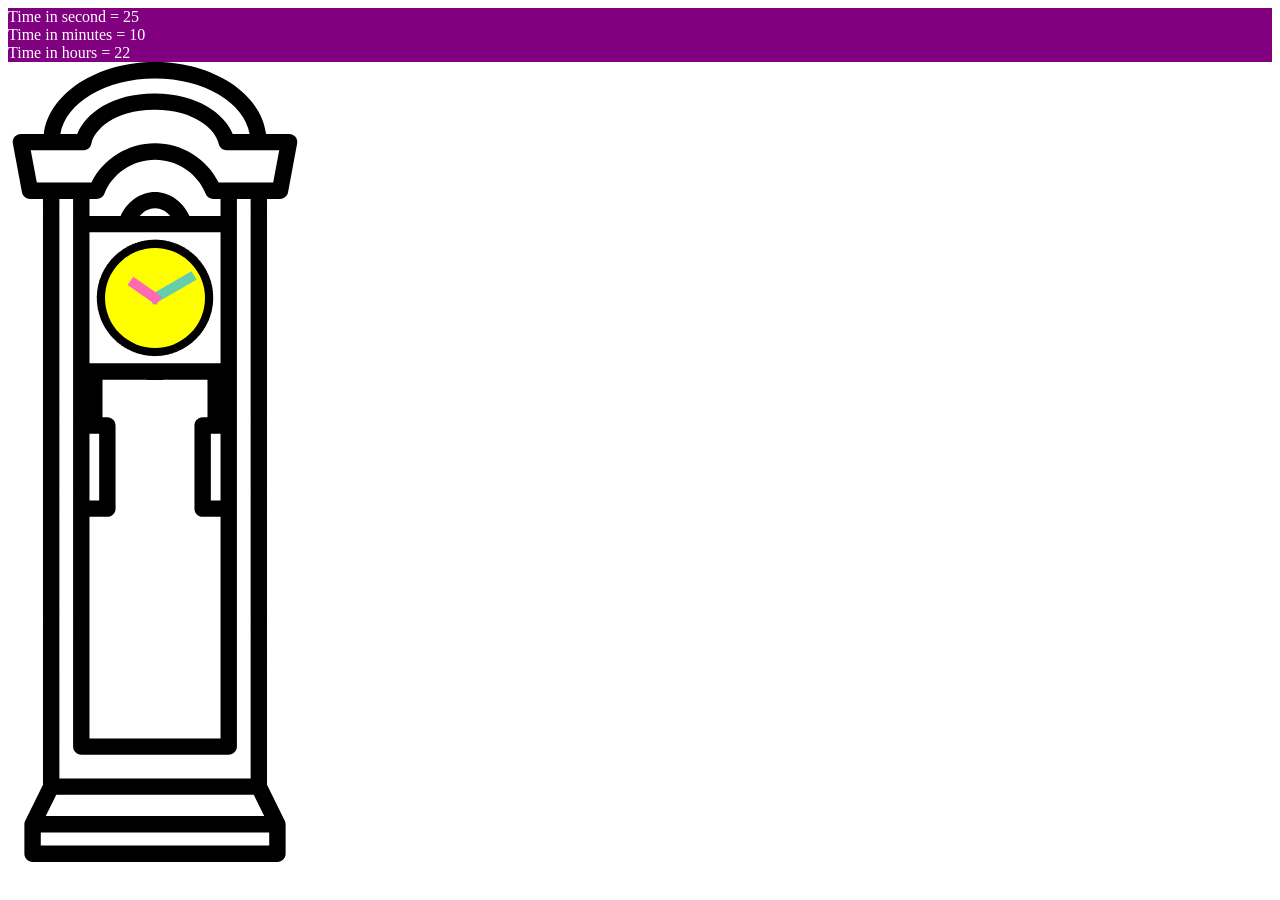
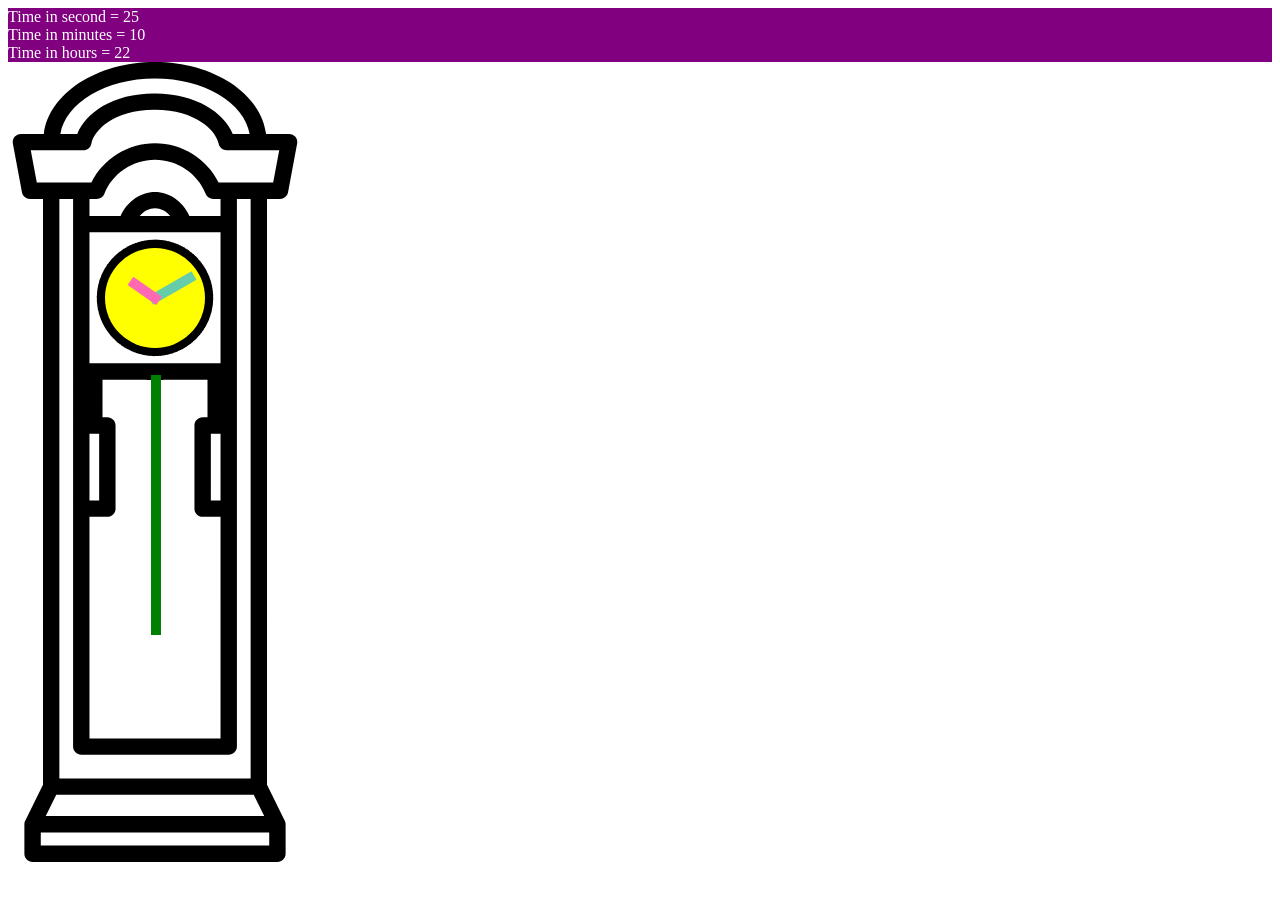
Before and after one commit to M-Feale/react-ticking-clock, a React (Vite) app: page / in a window 1280 px wide. Shown: the top 900 px of the page. Built offline with nearby package versions, Linux system fonts and the light colour scheme.

Commit message:
created-second-hand

```diff
--- a/src/App.jsx
+++ b/src/App.jsx
@@ -31,7 +31,11 @@ const App = () => {
 					<div>Time in minutes = {minutes}</div>
 					<div>Time in hours = {hours}</div>
 				</Box>
-				<ClockFrame src={clock} />
+				<ClockFrame>
+					<ClockImage src={clock} />
+					<SecondsHand></SecondsHand>
+				</ClockFrame>
+
 				<ClockFace>
 					<Hand className="minute" $travel={minuteDegrees}></Hand>
 					<Hand className="hour" $travel={hourDegrees}></Hand>
@@ -46,8 +50,26 @@ const Box = styled.div`
 	background-color: purple;
 `;
 
-const ClockFrame = styled.img`
+const ClockFrame = styled.div`
 	position: relative;
+	background-color: transparent;
+`;
+
+const ClockImage = styled.img`
+	position: relative;
+`;
+
+const SecondsHand = styled.div`
+	width: 10px;
+	height: 260px;
+	background-color: green;
+	position: absolute;
+
+	top: 313px;
+	left: 143px;
+
+	transform: rotate(0deg);
+	transform-origin: 50% -70px;
 `;
 
 const ClockFace = styled.div`
```
